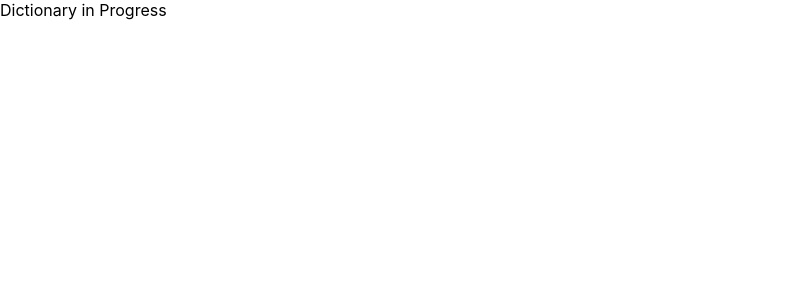
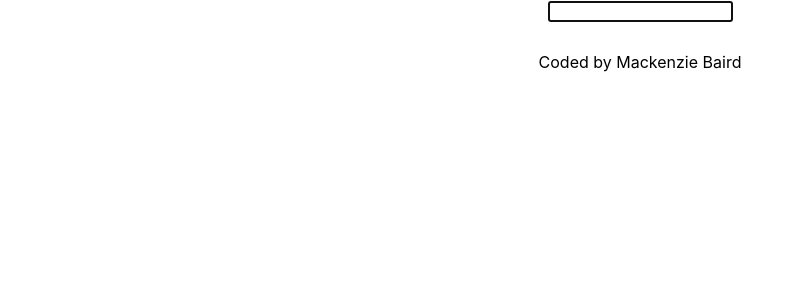
Before and after one commit to mackbaird/react-dictionary, a React (Create React App) app: page / in a window 1280 px wide. Shown: the top 300 px of the page, without its empty margins (0-803 px from the left). Built offline with nearby package versions, Linux system fonts and the light colour scheme.

Commit message:
Search Bar

```diff
--- a/src/App.css
+++ b/src/App.css
@@ -0,0 +1,4 @@
+.app-footer {
+  text-align: center;
+  margin: 30px 0;
+}
--- a/src/App.js
+++ b/src/App.js
@@ -1,11 +1,15 @@
 import "./App.css";
+import Dictionary from "./Dictionary";
 
-function App() {
+export default function App() {
   return (
     <div className="App">
-      <header className="App-header">Dictionary in Progress</header>
+      <div className="container">
+        <main>
+          <Dictionary />
+        </main>
+        <footer className="app-footer">Coded by Mackenzie Baird</footer>
+      </div>
     </div>
   );
 }
-
-export default App;
--- /dev/null
+++ b/src/Dictionary.css
@@ -0,0 +1,3 @@
+.Dictionary {
+  text-align: center;
+}
--- /dev/null
+++ b/src/Dictionary.js
@@ -0,0 +1,24 @@
+import React, { useState } from "react";
+import "./Dictionary.css";
+
+export default function Dictionary() {
+  let [keyword, setKeyword] = useState("");
+  function search(event) {
+    event.preventDefault();
+    alert(`Searching for the definition of ${keyword}`);
+  }
+  function handleKeywordChange(event) {
+    setKeyword(event.target.value);
+  }
+  return (
+    <div className="Dictionary">
+      <form onSubmit={search}>
+        <input
+          type="search"
+          autoFocus={true}
+          onChange={handleKeywordChange}
+        ></input>
+      </form>
+    </div>
+  );
+}
```
